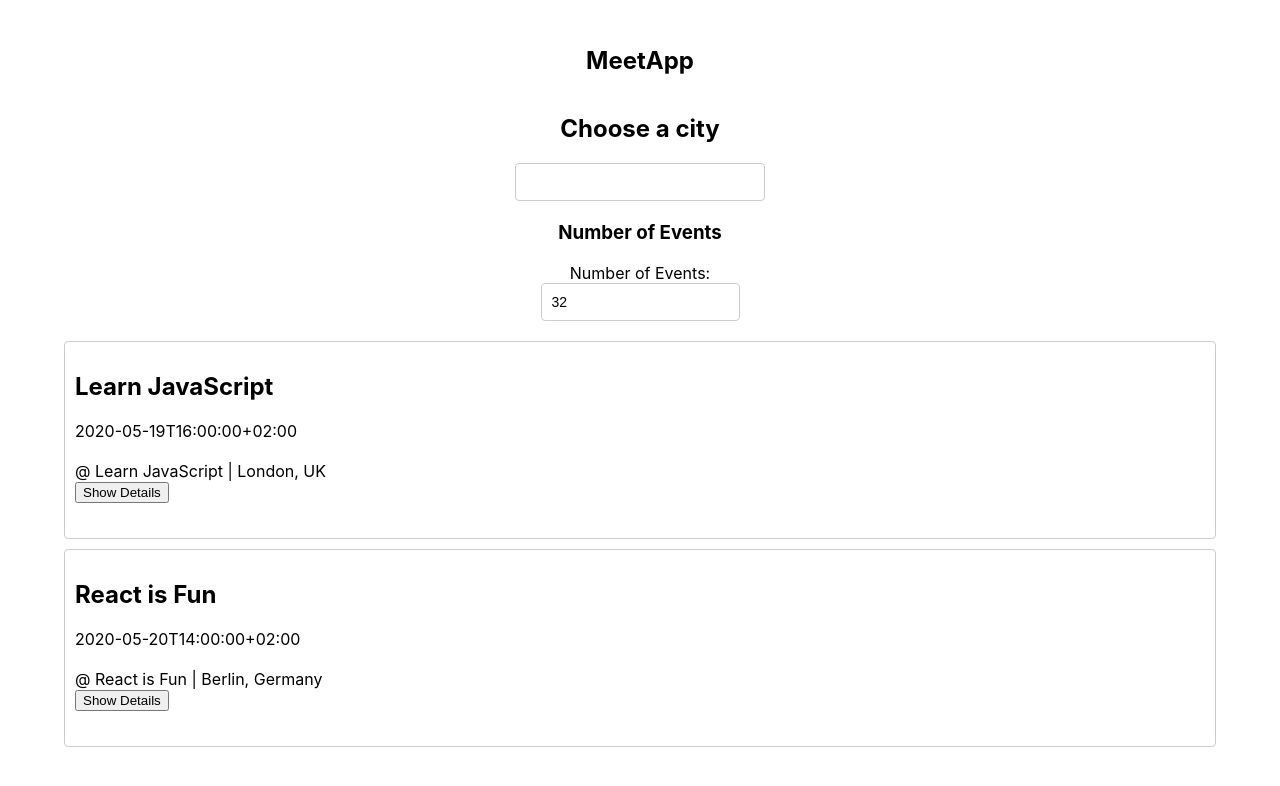
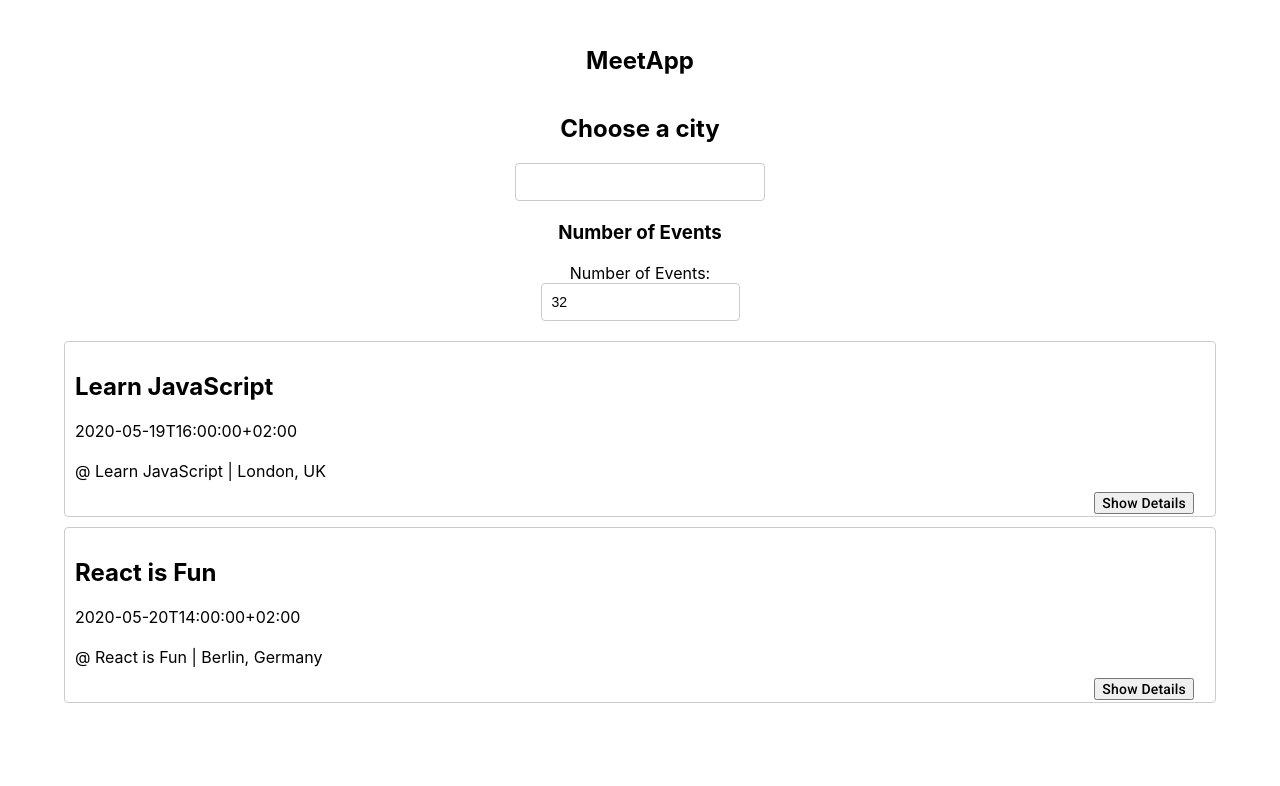
Before and after one commit to cgzmartinez/meet, a React (Create React App) app: page / in a window 1280 px wide. Shown: the top 786 px of the page. Built offline with nearby package versions, Linux system fonts and the light colour scheme.

Commit message:
Updating button placement on App.css

```diff
--- a/src/App.css
+++ b/src/App.css
@@ -198,7 +198,7 @@ input[type="number"] {
     height: 18px;
 }
 
-.btn-text {
+.btn-toggle {
     float: right;
     margin: 11px 11px 0 0;
     color: #000000;
```
